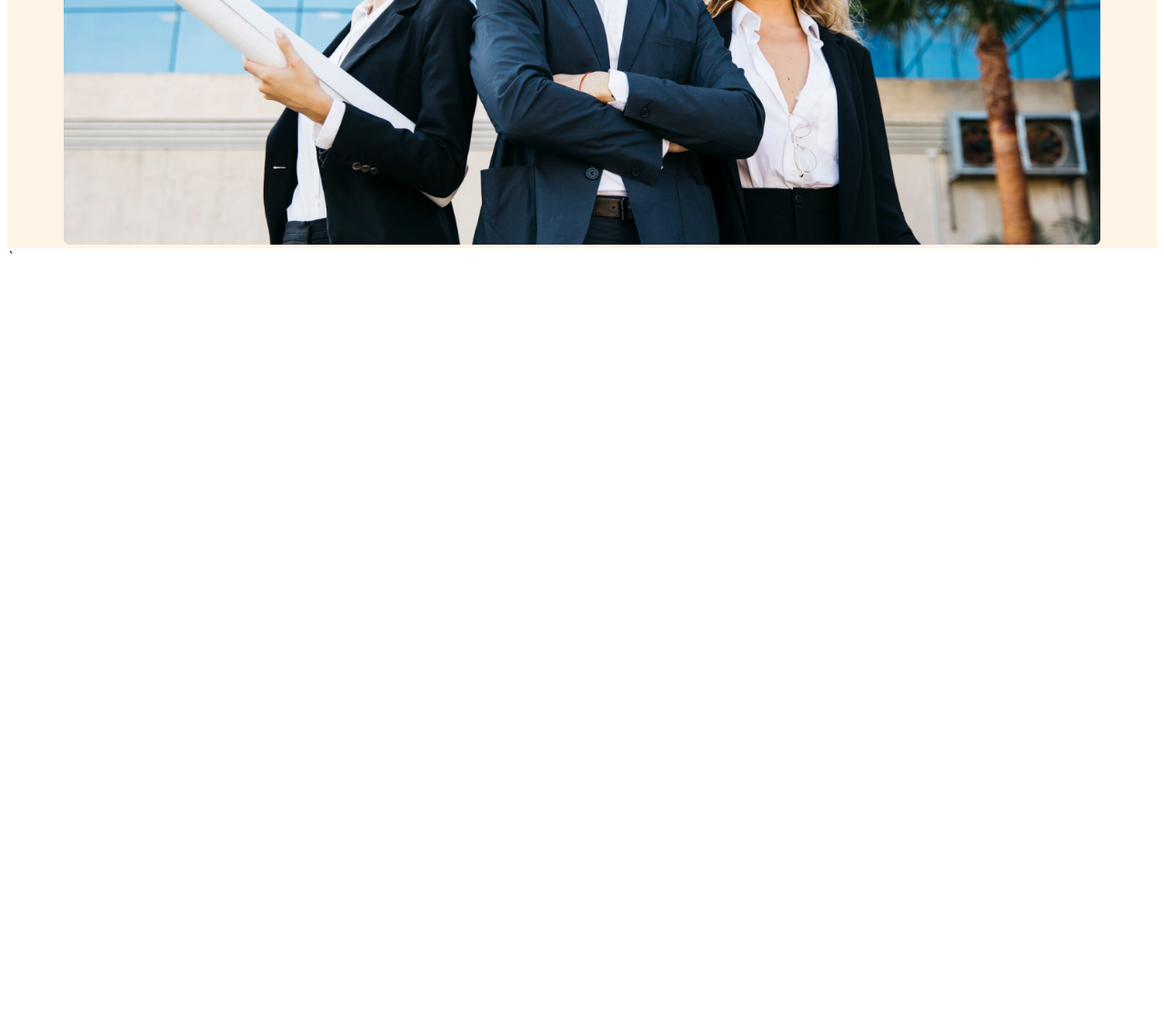
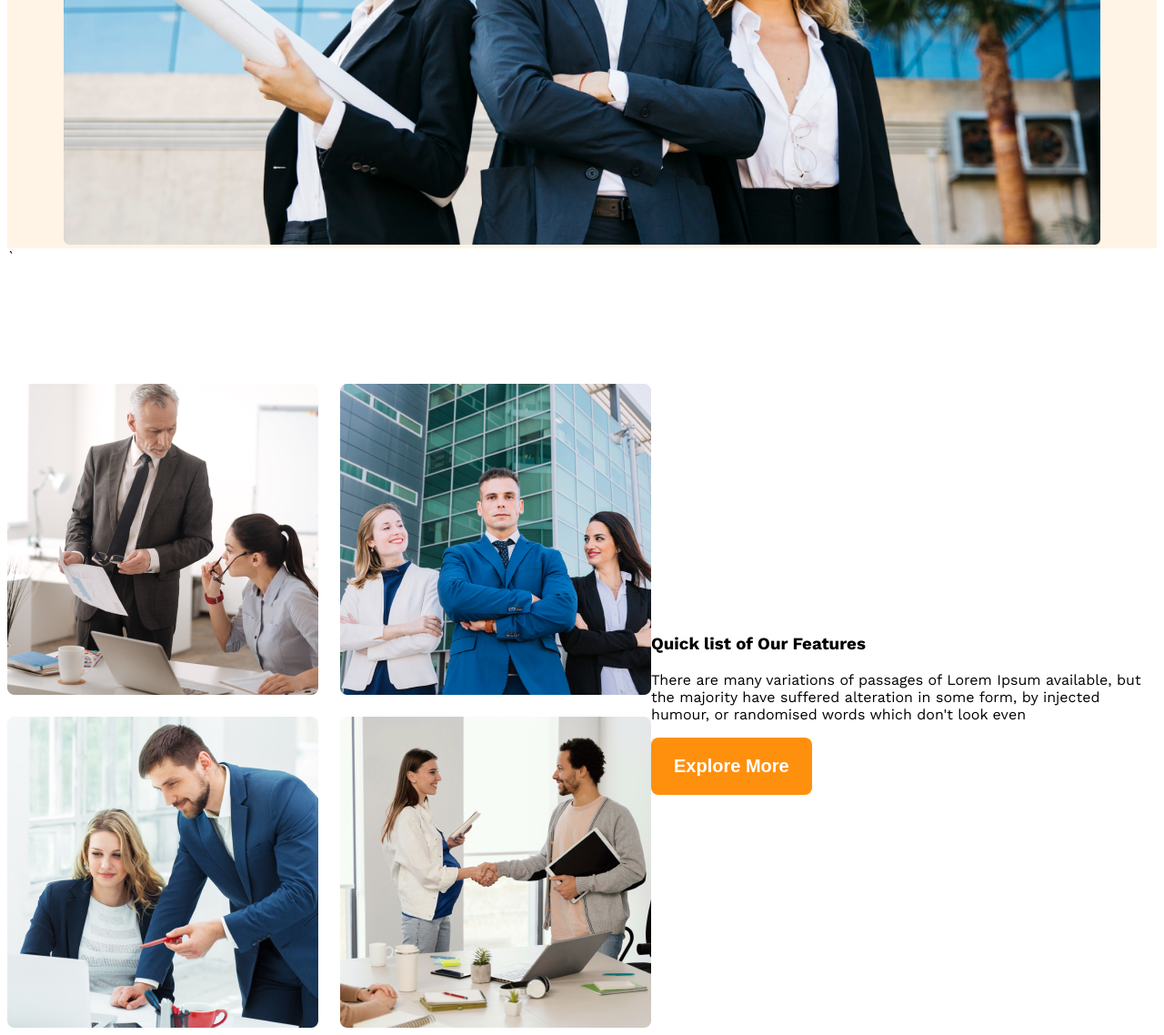
Before and after one commit to Ihsanbrb/my-architect-website, a plain HTML site: page index.html in a window 1280 px wide. Shown: the part 851-1989 px from the top of the page at 91% size. Before the commit the page ends 1151 px from the top, so only its background shows below. Drawn offline with nearby package versions, Linux system fonts and the light colour scheme.

Commit message:
added our features area

```diff
--- a/index.html
+++ b/index.html
@@ -27,7 +27,19 @@
         </div>
     </header>
     <main>`
-
+        <section class="teams display-flex">
+            <div class="team-images-container">
+                <img src="./images/team1.png" alt="">
+                <img src="./images/team2.png" alt="">
+                <img src="./images/team3.png" alt="">
+                <img src="./images/team4.png" alt="">
+            </div>
+            <div class="our-features">
+                <h3 class="features-title">Quick list of Our Features</h3>
+                <p class="features-description">There are many variations of passages of Lorem Ipsum available, but the majority have suffered alteration in some form, by injected humour, or randomised words which don't look even</p>
+                <button class="btn-primary">Explore More</button>
+            </div>
+        </section>
     </main>
     <footer>
 
--- a/style/style.css
+++ b/style/style.css
@@ -29,6 +29,13 @@
     font-weight: 600;
     border: none;
     border-radius: 8px;
+}
+main{
+    max-width: 1440px;
+    margin: 0 auto;
+}
+main > section{
+    margin-top: 130px;
 }
 
 /* navber styles */
@@ -69,6 +76,19 @@
     width: 100%;
 }
 
+/* team style */
+.teams{
+    align-items: center;
+}
+.team-images-container{
+    display: grid;
+    grid-template-columns: repeat(2, 1fr);
+    gap: 24px;
+}
+.our-features{
+
+}
+
 /* responsive */
 @media screen and (max-width: 576px) {
     .navbar, .nav-links{
```
